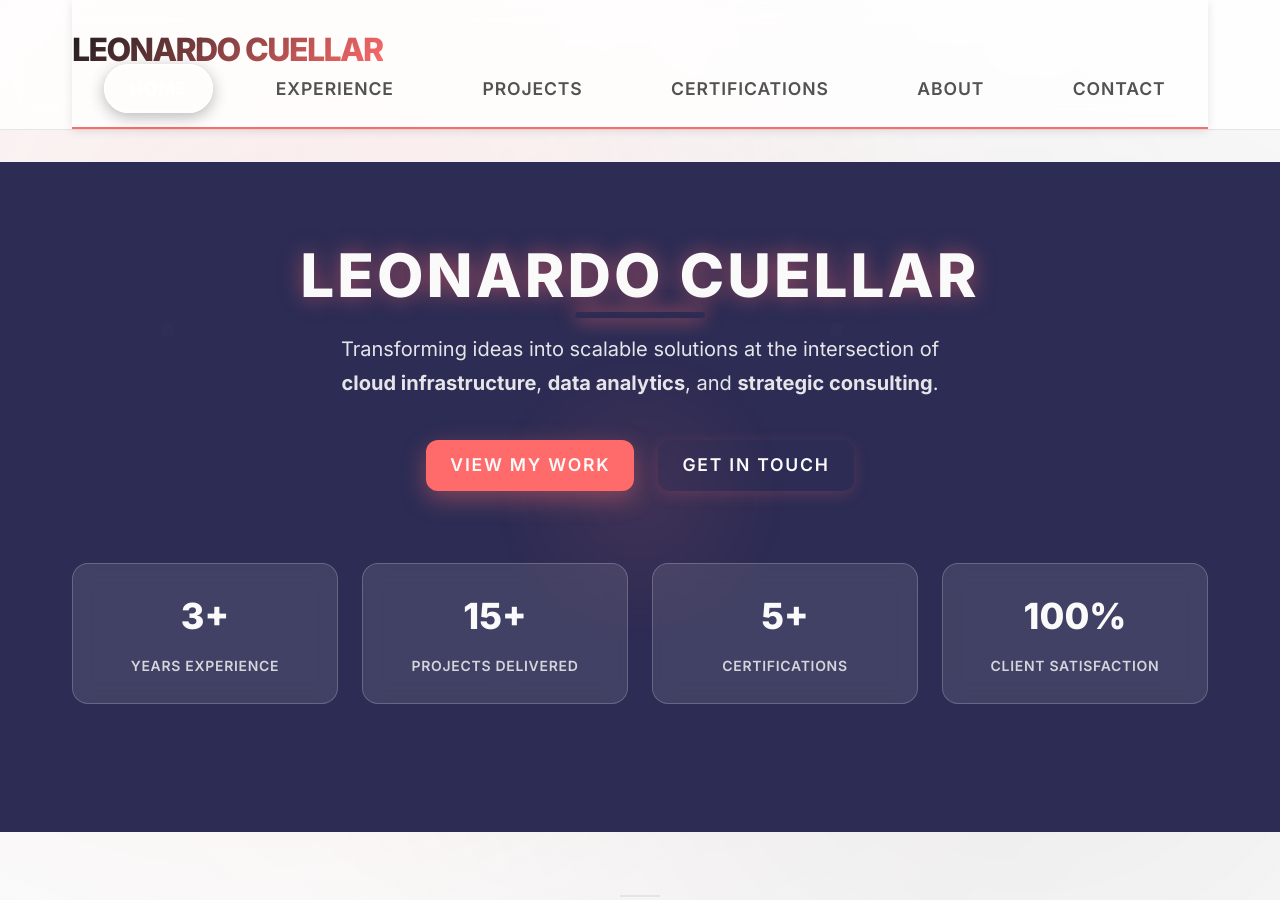
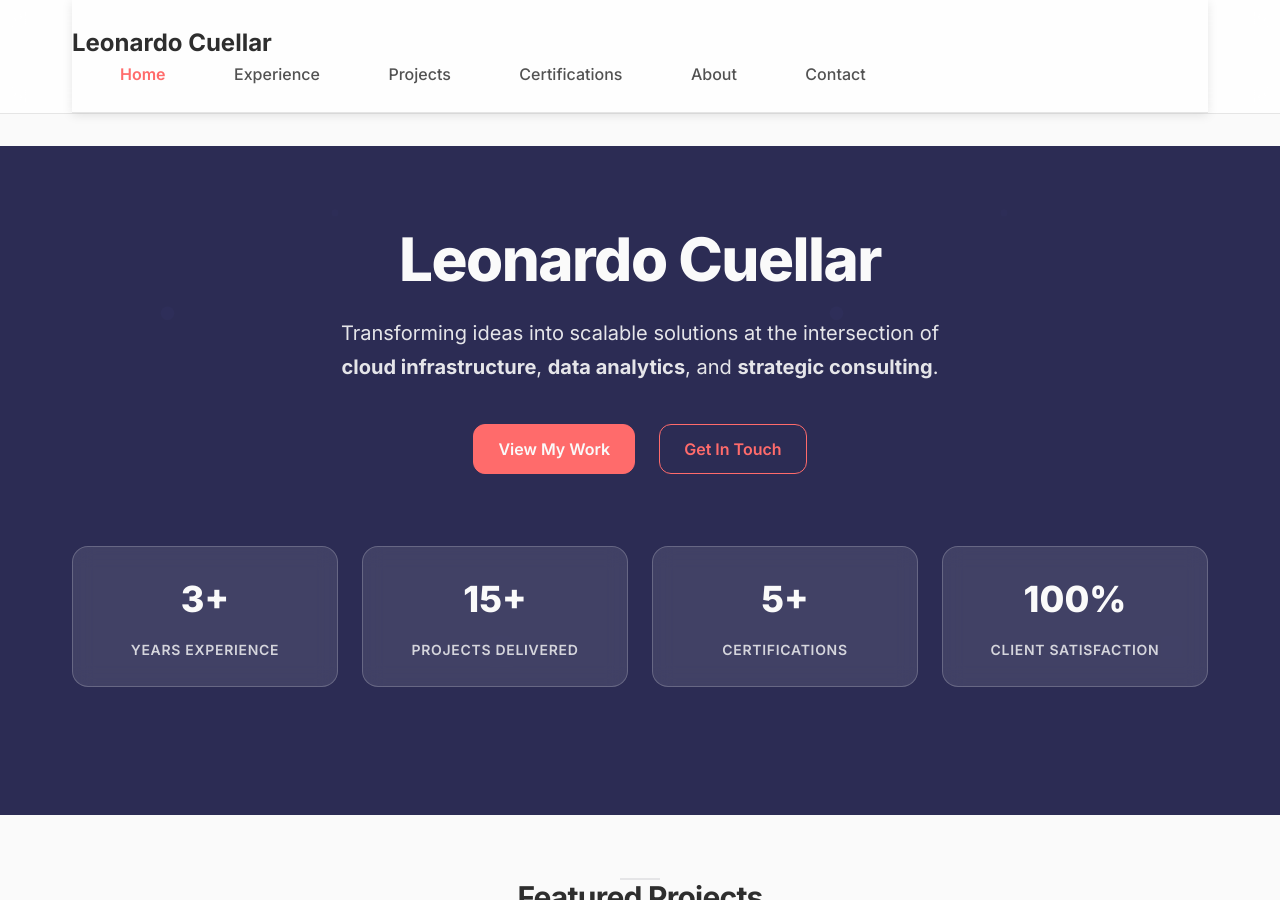
Before and after one commit to leonardocuellargold/leonardocuellargold.github.io, a Jekyll site: the page built from index.md, in a window 1280 px wide and 900 px high. Built offline with Jekyll 4.4.1, drawn with Linux system fonts in a browser that asks for light colours.

Commit message:
added changes

```diff
--- a/_includes/head-custom.html
+++ b/_includes/head-custom.html
@@ -62,38 +62,29 @@
     color: #FAFAFA;
   }
   .site-title {
-    font-size: 2rem;
-    font-weight: 800;
-    text-transform: uppercase;
-    background: linear-gradient(135deg, #1C1C1E, #FF6B6B);
-    -webkit-background-clip: text;
-    -webkit-text-fill-color: transparent;
-    background-clip: text;
+    font-size: 1.5rem;
+    font-weight: 700;
+    color: #2E2E2E;
+  }
+  .site-title:hover {
+    color: #FF6B6B;
   }
   .site-nav {
-    border-bottom: 2px solid #FF6B6B;
-    box-shadow: 0 2px 10px rgba(0, 0, 0, 0.1);
+    border-bottom: 1px solid #e5e5e5;
   }
   .page-link {
-    color: #525252;
-    font-weight: 600;
-    font-size: 1.1rem;
-    text-transform: uppercase;
-    padding: 0.75rem 1.5rem;
-    border-radius: 2rem;
-    border: 2px solid transparent;
+    color: #71717a;
+    font-weight: 500;
+    padding: 0.5rem 1rem;
+    border-radius: 0.25rem;
+    transition: color 0.2s ease;
   }
   .page-link.active {
-    color: white;
-    background: #1C1C1E;
-    border-color: #1C1C1E;
-    box-shadow: 0 4px 15px rgba(28, 28, 30, 0.3);
+    color: #FF6B6B;
+    font-weight: 600;
   }
   .page-link:hover {
-    color: white;
-    background: #FF6B6B;
-    border-color: #FF6B6B;
-    box-shadow: 0 4px 15px rgba(255, 107, 107, 0.3);
+    color: #FF6B6B;
   }
 
   /* Dark theme critical styles */
@@ -102,19 +93,25 @@
       background: #0f172a;
       color: #f1f5f9;
     }
-    .site-title { color: #f1f5f9; }
+    .site-title {
+      color: #f1f5f9;
+    }
+    .site-title:hover {
+      color: #FF6B6B;
+    }
     .hero {
       background: #2C2C54;
       color: #FAFAFA;
     }
-    .page-link { color: #cbd5e1; }
+    .page-link {
+      color: #cbd5e1;
+    }
     .page-link.active {
       color: #FF6B6B;
-      background: rgba(255, 107, 107, 0.15);
+      font-weight: 600;
     }
     .page-link:hover {
       color: #FF6B6B;
-      background: rgba(255, 107, 107, 0.1);
     }
   }
 </style>
--- a/assets/main.scss
+++ b/assets/main.scss
@@ -206,28 +206,6 @@ body {
   background: var(--bg-primary);
   min-height: 100vh;
   overflow-x: hidden;
-  position: relative;
-
-  &::before {
-    content: '';
-    position: fixed;
-    top: 0;
-    left: 0;
-    width: 100%;
-    height: 100%;
-    background:
-      radial-gradient(circle at 20% 30%, rgba(255, 107, 107, 0.15) 0%, transparent 60%),
-      radial-gradient(circle at 80% 70%, rgba(28, 28, 30, 0.1) 0%, transparent 60%),
-      radial-gradient(circle at 50% 50%, rgba(255, 107, 107, 0.05) 0%, transparent 80%);
-    pointer-events: none;
-    z-index: -1;
-    animation: backgroundPulse 8s ease-in-out infinite alternate;
-  }
-}
-
-@keyframes backgroundPulse {
-  0% { opacity: 0.3; }
-  100% { opacity: 0.7; }
 }
 
 /* === TYPOGRAPHY === */
@@ -241,8 +219,7 @@ h1, h2, h3, h4, h5, h6 {
 
 h1 {
   font-size: var(--text-4xl);
-  font-weight: 700;
-  letter-spacing: -0.05em;
+  font-weight: 600;
 }
 
 @media (min-width: 768px) {
@@ -369,15 +346,9 @@ p {
   font-weight: 700;
   color: var(--text-primary);
   text-decoration: none;
-  letter-spacing: -0.05em;
-  text-transform: uppercase;
-  background: linear-gradient(135deg, var(--charcoal), var(--coral));
-  -webkit-background-clip: text;
-  -webkit-text-fill-color: transparent;
-  background-clip: text;
 
   &:hover {
-    transform: scale(1.05);
+    color: var(--accent);
     text-decoration: none;
   }
 }
@@ -386,29 +357,18 @@ p {
   color: var(--text-secondary);
   text-decoration: none;
   margin-left: 2rem;
-  font-weight: 600;
-  font-size: 1.1rem;
-  text-transform: uppercase;
-  letter-spacing: 0.05em;
-  transition: all 0.3s ease;
-  padding: 0.75rem 1.5rem;
-  border-radius: 2rem;
-  border: 2px solid transparent;
+  font-weight: 500;
+  transition: color 0.2s ease;
+  padding: 0.5rem 1rem;
+  border-radius: 0.25rem;
 
   &:hover {
-    color: white;
-    background: var(--coral);
-    border-color: var(--coral);
-    transform: translateY(-2px);
-    box-shadow: 0 4px 15px rgba(255, 107, 107, 0.3);
+    color: var(--accent);
   }
 
   &.active {
-    color: white;
-    background: var(--charcoal);
-    border-color: var(--charcoal);
-    font-weight: 700;
-    box-shadow: 0 4px 15px rgba(28, 28, 30, 0.3);
+    color: var(--accent);
+    font-weight: 600;
   }
 }
 
@@ -504,71 +464,41 @@ a:hover {
 /* Buttons */
 .btn {
   display: inline-block;
-  padding: var(--space-4) var(--space-8);
+  padding: var(--space-3) var(--space-6);
   margin: var(--space-2) var(--space-1);
-  font-weight: 700;
+  font-weight: 600;
   text-align: center;
   text-decoration: none;
-  border-radius: 2rem;
-  transition: all 0.4s cubic-bezier(0.4, 0, 0.2, 1);
+  border-radius: var(--border-radius-md);
+  transition: all 0.2s ease;
   cursor: pointer;
-  border: 3px solid transparent;
-  font-size: 1.1rem;
+  border: 1px solid transparent;
+  font-size: var(--text-base);
   line-height: 1.5;
-  position: relative;
-  overflow: hidden;
-  text-transform: uppercase;
-  letter-spacing: 0.05em;
-}
-
-.btn::before {
-  content: '';
-  position: absolute;
-  top: 0;
-  left: -100%;
-  width: 100%;
-  height: 100%;
-  background: linear-gradient(
-    90deg,
-    transparent,
-    rgba(255, 255, 255, 0.4),
-    transparent
-  );
-  transition: left 0.6s cubic-bezier(0.4, 0, 0.2, 1);
 }
 
 .btn-primary {
-  background: linear-gradient(135deg, var(--coral) 0%, #ff8a8a 100%);
+  background: var(--accent);
   color: white;
-  box-shadow: 0 8px 25px rgba(255, 107, 107, 0.4);
-  border: 3px solid var(--coral);
-  font-weight: 700;
-  text-transform: uppercase;
-  letter-spacing: 0.1em;
+  border-color: var(--accent);
 }
 
 .btn-primary:hover {
-  transform: translateY(-6px) scale(1.08);
-  box-shadow: 0 20px 40px rgba(255, 107, 107, 0.6);
-  background: linear-gradient(135deg, #ff5252 0%, var(--coral) 100%);
-  border-color: #ff5252;
+  background: var(--accent-600);
+  border-color: var(--accent-600);
+  text-decoration: none;
 }
 
 .btn-secondary {
   background: transparent;
-  color: var(--coral);
-  border: 3px solid var(--coral);
-  font-weight: 700;
-  text-transform: uppercase;
-  letter-spacing: 0.1em;
-  box-shadow: 0 4px 15px rgba(255, 107, 107, 0.2);
+  color: var(--accent);
+  border-color: var(--accent);
 }
 
 .btn-secondary:hover {
-  background: var(--coral);
+  background: var(--accent);
   color: white;
-  transform: translateY(-6px) scale(1.08);
-  box-shadow: 0 20px 40px rgba(255, 107, 107, 0.5);
+  text-decoration: none;
 }
 
 .btn-ghost {
@@ -742,33 +672,9 @@ hr {
   position: relative;
   padding: var(--space-20) 0;
   margin-top: 0;
-  background: linear-gradient(135deg, var(--secondary) 0%, var(--charcoal) 50%, var(--secondary) 100%);
+  background: var(--secondary);
   color: var(--text-inverse);
   overflow: hidden;
-
-  &::after {
-    content: '';
-    position: absolute;
-    top: 50%;
-    left: 50%;
-    transform: translate(-50%, -50%);
-    width: 300px;
-    height: 300px;
-    background: radial-gradient(circle, rgba(255, 107, 107, 0.3) 0%, transparent 70%);
-    border-radius: 50%;
-    animation: heroFloat 6s ease-in-out infinite;
-  }
-}
-
-@keyframes heroFloat {
-  0%, 100% {
-    transform: translate(-50%, -50%) scale(1);
-    opacity: 0.3;
-  }
-  50% {
-    transform: translate(-50%, -60%) scale(1.2);
-    opacity: 0.6;
-  }
 }
 
 .hero::before {
@@ -792,49 +698,10 @@ hr {
 
 .hero-title {
   font-size: clamp(var(--text-4xl), 5vw, var(--text-6xl));
-  font-weight: 900;
+  font-weight: 800;
   line-height: 1.1;
   margin-bottom: var(--space-6);
   color: var(--text-inverse);
-  text-transform: uppercase;
-  letter-spacing: 0.05em;
-  position: relative;
-  animation: titleGlow 3s ease-in-out infinite alternate;
-
-  &::after {
-    content: '';
-    position: absolute;
-    bottom: -10px;
-    left: 50%;
-    transform: translateX(-50%);
-    width: 120px;
-    height: 6px;
-    background: linear-gradient(90deg, var(--coral), #ff8a8a, var(--coral));
-    border-radius: 3px;
-    animation: underlineGlow 2s ease-in-out infinite alternate;
-  }
-}
-
-@keyframes titleGlow {
-  0% {
-    text-shadow: 0 0 20px rgba(255, 107, 107, 0.5);
-    transform: scale(1);
-  }
-  100% {
-    text-shadow: 0 0 40px rgba(255, 107, 107, 0.8), 0 0 60px rgba(255, 107, 107, 0.4);
-    transform: scale(1.02);
-  }
-}
-
-@keyframes underlineGlow {
-  0% {
-    box-shadow: 0 0 10px rgba(255, 107, 107, 0.6);
-    transform: translateX(-50%) scaleX(1);
-  }
-  100% {
-    box-shadow: 0 0 20px rgba(255, 107, 107, 1);
-    transform: translateX(-50%) scaleX(1.1);
-  }
 }
 
 .hero-subtitle {
```
